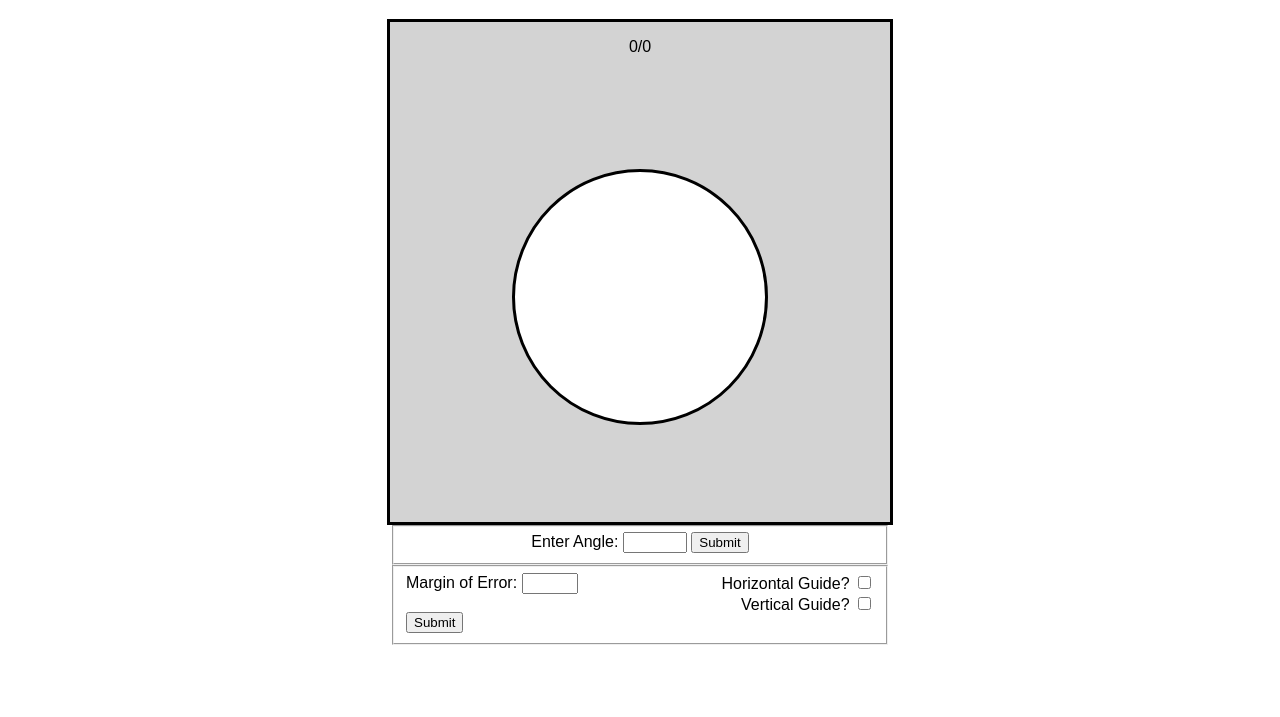
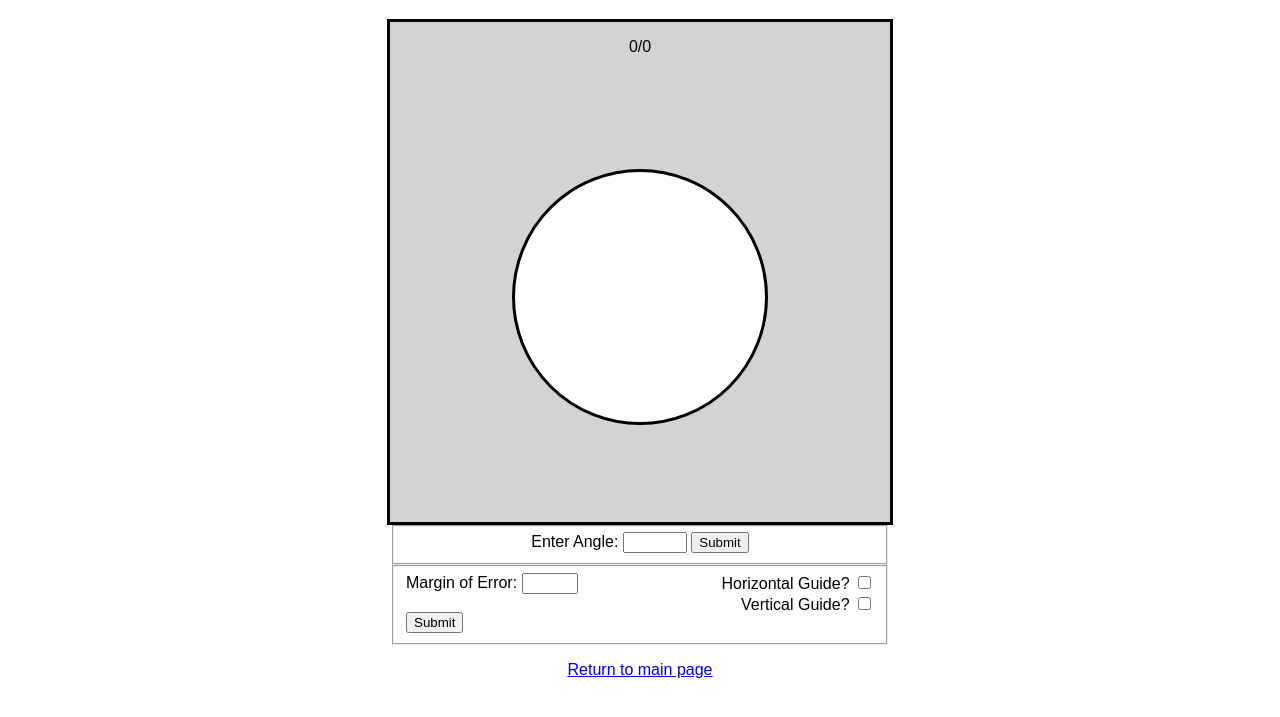
Before and after one commit to BelliCasus/bellicasus.github.io, a plain HTML site: page angle_recognition.html in a window 1280 px wide. Shown: the part 61-778 px from the top of the page. Drawn offline with Linux system fonts and the light colour scheme.

Commit message:
Update angle_recognition.html

```diff
--- a/angle_recognition.html
+++ b/angle_recognition.html
@@ -46,5 +46,6 @@
         </fieldset>
       </form>
     </div>
+          <p><a href="./index.html">Return to main page</a></p>
   </body>
 </html>
```
